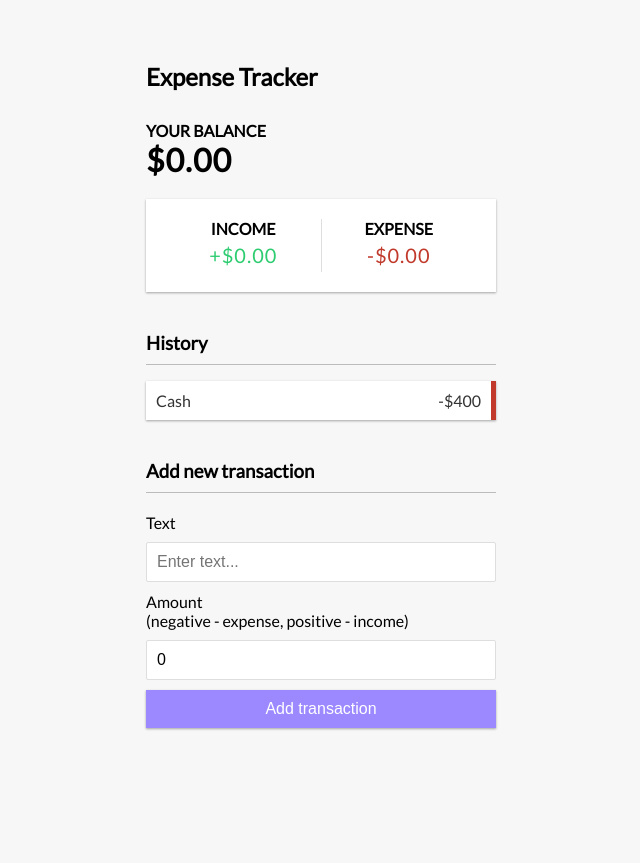
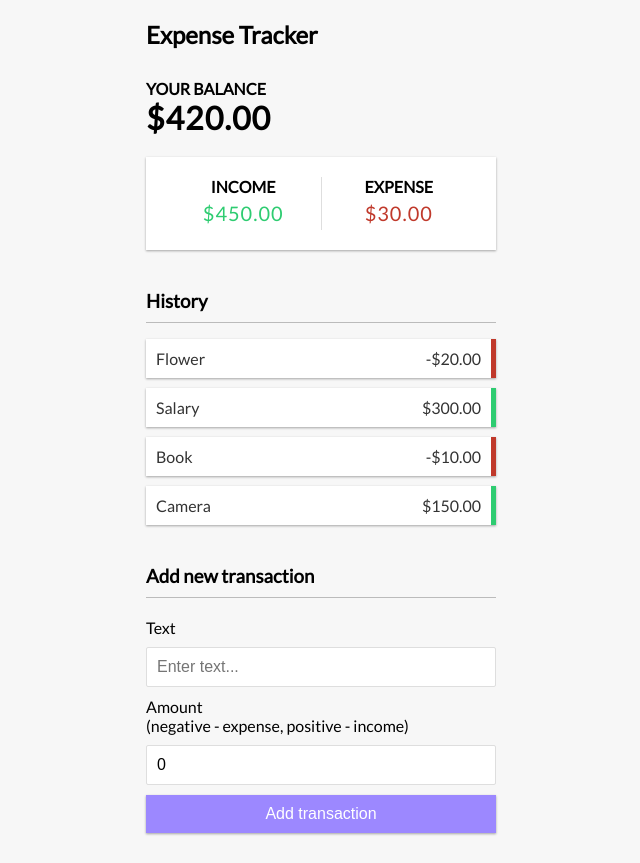
Before and after one commit to cleissonom/project.expense-tracker, a React (Create React App) app: page / in a window 1280 px wide. Shown: the whole page, without its empty margins (319-959 px from the left). Before the commit the page ends 800 px from the top, so only its background shows below. Built offline with nearby package versions, Linux system fonts and the light colour scheme.

Commit message:
showing numbers in transactions

```diff
--- a/src/components/Balance.js
+++ b/src/components/Balance.js
@@ -1,10 +1,17 @@
-import React from 'react'
+import React, { useContext } from 'react'
+import { GlobalContext } from '../context/GlobalState'
 
 export function Balance() {
+   const { transactions } = useContext(GlobalContext);
+
+   const amounts = transactions.map(transaction => transaction.amount);
+   const total = amounts.reduce((acc, item) => (acc += item), 0).toFixed(2);
+
+   console.log(amounts);
    return (
       <>
          <h4>Your Balance</h4>
-         <h1>$0.00 </h1>
+         <h1>${total}</h1>
       </>
    )
 }
--- a/src/components/IncomeExpenses.js
+++ b/src/components/IncomeExpenses.js
@@ -1,15 +1,30 @@
-import React from 'react'
+import React, { useContext } from 'react'
+import { GlobalContext } from '../context/GlobalState'
 
 export function IncomeExpenses() {
+   const { transactions } = useContext(GlobalContext);
+
+   const amounts = transactions.map(transaction => transaction.amount);
+
+   const income = amounts
+      .filter(item => item > 0)
+      .reduce((acc, item) => (acc += item), 0)
+      .toFixed(2);
+
+   const expense = (
+      amounts.filter(item => item < 0).reduce((acc, item) => (acc += item), 0) *
+      -1
+   ).toFixed(2);
+
    return (
       <div className="inc-exp-container">
          <div>
             <h4>Income</h4>
-            <p className="money plus">+$0.00</p>
+            <p className="money plus">${income}</p>
          </div>
          <div>
             <h4>Expense</h4>
-            <p className="money minus">-$0.00</p>
+            <p className="money minus">${expense}</p>
          </div>
       </div>
    )
--- /dev/null
+++ b/src/components/Transaction.js
@@ -0,0 +1,12 @@
+import React from 'react'
+
+export function Transaction({ transaction, key }) {
+   const flow = transaction.amount
+   const sign = flow < 0 ? '-' : '';
+
+   return (
+      <li className={flow > 0 ? 'plus' : 'minus'}>
+         {transaction.text} <span>{sign}${(flow < 0 ? Math.abs(flow) : flow).toFixed(2)}</span><button className="delete-btn">x</button>
+      </li>
+   )
+}
--- a/src/components/TransactionList.js
+++ b/src/components/TransactionList.js
@@ -1,14 +1,16 @@
-import React from 'react'
+import React, { useContext } from 'react'
+import { Transaction } from './Transaction'
 import { GlobalContext } from '../context/GlobalState'
 
 export function TransactionList() {
+   const { transactions } = useContext(GlobalContext)
+
+
    return (
       <>
          <h3>History</h3>
          <ul className="list">
-            <li className="minus">
-               Cash <span>-$400</span><button className="delete-btn">x</button>
-            </li>
+            {transactions.map(transaction => (<Transaction key={transaction.id} transaction={transaction} />))}
          </ul>
       </>
    )
```
